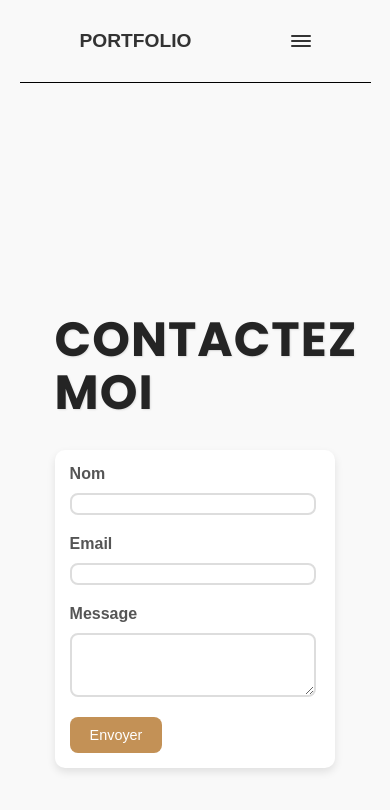
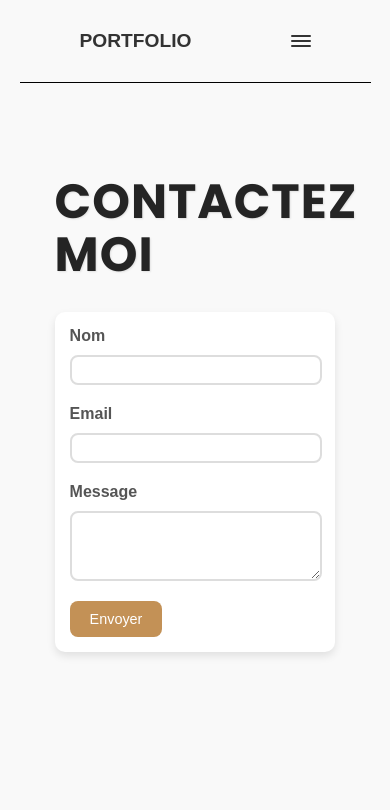
Before and after one commit to KyllianCorv/PortfolioTSE, a React (Create React App) app in the folder kykfolio/: page /ContactMe in a window 390 px wide. Shown: the top 810 px of the page. Built offline with nearby package versions, Linux system fonts and the light colour scheme; no server answers; a web font is replaced by a local one.

Commit message:
correction bug

```diff
--- a/kykfolio/src/css/ContactMe.css
+++ b/kykfolio/src/css/ContactMe.css
@@ -109,6 +109,14 @@ body {
 }
 
 @media screen and (max-width: 1200px) {
+  .App {
+    height: 100vh;
+    width: 90vw;
+    display: flex;
+    flex-direction: column;
+    margin-left: auto;
+    margin-right: auto;
+  }
   .text-section h1 {
     font-size: 6em;
   }
@@ -185,7 +193,7 @@ body {
   .contact-form input,
   .contact-form textarea {
     width: 95%;
-    /* padding: 12px; */
+    padding: 5px;
     border: 2px solid #ddd; /* Bordure gris clair */
     border-radius: 8px; /* Coins arrondis */
     font-size: 1em;
```
